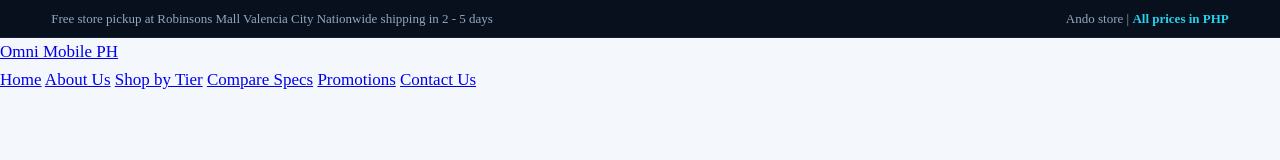
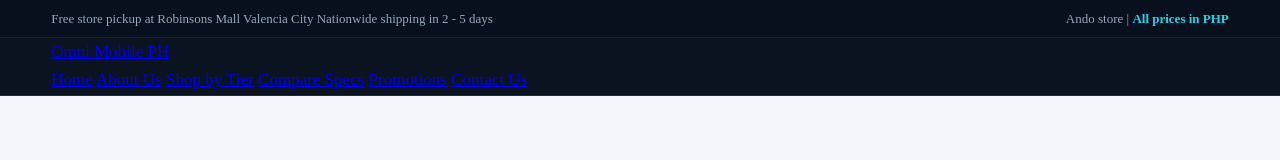
Before and after one commit to ryukirk19/ando-website, a plain HTML site: page index.html in a window 1280 px wide. Drawn offline with Linux system fonts and the light colour scheme.

Commit message:
2nd commit

```diff
--- a/css/styles.css
+++ b/css/styles.css
@@ -49,3 +49,12 @@ body {
     clear: both;
     height: 0;
 }
+
+.site-header {
+    background: #0B1220;
+    border-bottom: 1px solid #1C2A3E;
+    position: sticky;
+    top: 0;
+    z-index: 100;
+
+}
--- a/index.html
+++ b/index.html
@@ -18,8 +18,8 @@
     </div>
 </div>
 
-<header>
-    <div>
+<header class="site-header">
+    <div class="container clearfix">
         <a class="" href="index.html">Omni Mobile PH</a>
         <nav>
             <a href="index.html">Home</a>
```
Also changed, not shown: images/Smarthphone Hub.png (added).
